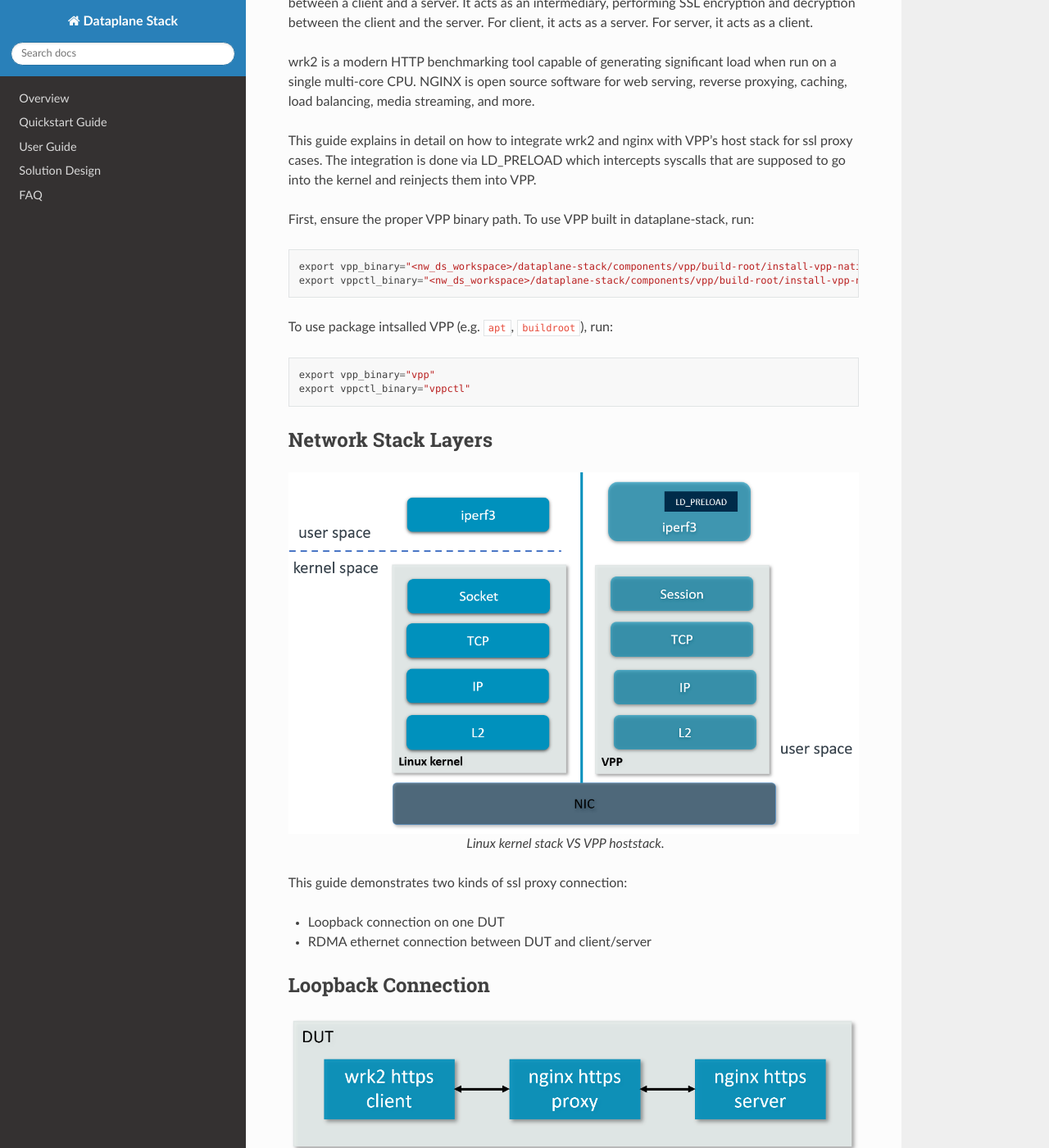
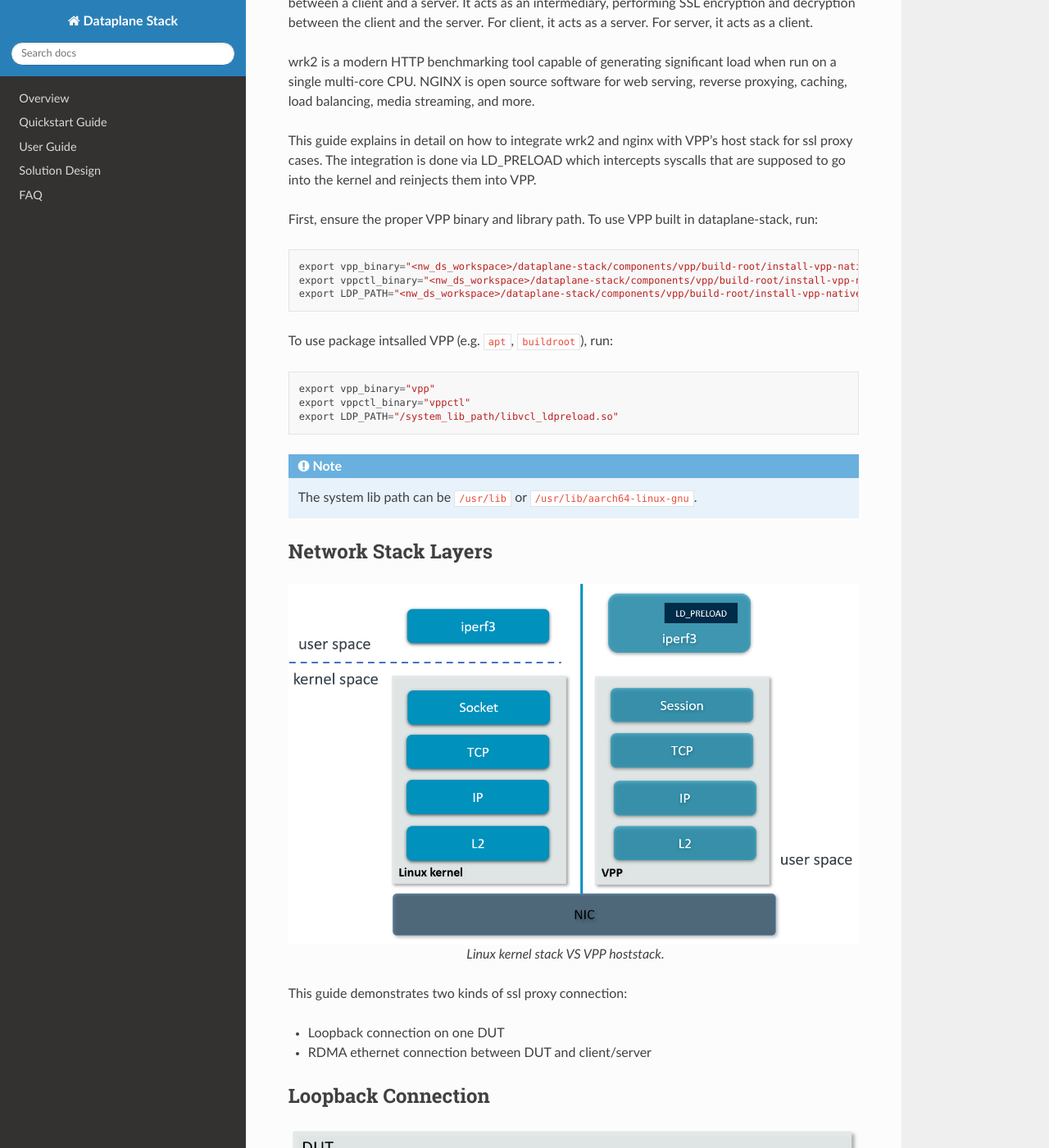
Before and after one commit to Yefeng-Lin/dataplane-stack_doc, a Sphinx documentation site: the page built from doc/user_guide/ssl_proxy.rst, in a window 1280 px wide and 1400 px high, scrolled down 248 px. Shown: the whole window at 82% size. Built offline with Sphinx 7.4.7 and the Read the Docs theme 2.0.0, drawn with Linux system fonts in a browser that asks for light colours; some of the changed text lies outside the part shown.

Commit message:
resolved l2 comments

```diff
--- a/doc/user_guide/ssl_proxy.rst
+++ b/doc/user_guide/ssl_proxy.rst
@@ -25,15 +25,20 @@
 intercepts syscalls that are supposed to go into the kernel and reinjects
 them into VPP.
 
-First, ensure the proper VPP binary path. To use VPP built in dataplane-stack, run::
+First, ensure the proper VPP binary and library path. To use VPP built in dataplane-stack, run::
 
         export vpp_binary="<nw_ds_workspace>/dataplane-stack/components/vpp/build-root/install-vpp-native/vpp/bin/vpp"
         export vppctl_binary="<nw_ds_workspace>/dataplane-stack/components/vpp/build-root/install-vpp-native/vpp/bin/vppctl"
+        export LDP_PATH="<nw_ds_workspace>/dataplane-stack/components/vpp/build-root/install-vpp-native/vpp/lib/aarch64-linux-gnu/libvcl_ldpreload.so"
 
 To use package intsalled VPP (e.g. ``apt``, ``buildroot``), run::
 
         export vpp_binary="vpp"
         export vppctl_binary="vppctl"
+        export LDP_PATH="/system_lib_path/libvcl_ldpreload.so"
+
+.. note::
+        The system lib path can be ``/usr/lib`` or ``/usr/lib/aarch64-linux-gnu``.
 
 ********************
 Network Stack Layers
@@ -65,7 +70,7 @@
         cd <nw_ds_workspace>/dataplane-stack
         git clone https://github.com/AmpereTravis/wrk2-aarch64.git
         cd wrk2-aarch64
-        patch ----- TBD
+        git am <nw_ds_workspace>/dataplane-stack/patches/ssl_proxy/0001-Modify-max-number-of-file-descriptors-tracked-to-run.patch
         make all
         export wrk=<nw_ds_workspace>/wrk2-aarch64/wrk
 
```
Also changed, not shown: doc/user_guide/l2_switching_vpp.rst (+5 -5 lines).
